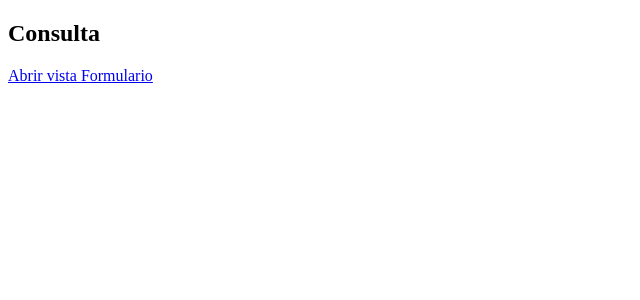
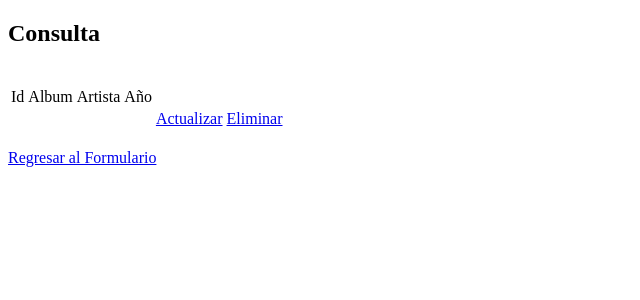
Before and after one commit to Tex558/POO206, a Flask app: template Flask/templates/consulta.html in a window 1280 px wide. Shown: the top 300 px of the page, without its empty margins (0-640 px from the left). Run offline with Flask 3, Linux system fonts and the light colour scheme; the template is opened without the code that fills it, so the values that code supplies are empty; some libraries are stand-ins or nearby versions.

Commit message:
Practica 10 Terminada

```diff
--- a/Flask/app.py
+++ b/Flask/app.py
@@ -24,7 +24,7 @@ def DB_check():
         return jsonify( {'status':'error','message':str(e)} ),500
 
 
-#Ruta principal y de consulta
+#Ruta principal
 @app.route('/')
 def home():
     try:
@@ -40,9 +40,23 @@ def home():
     finally:
         cursor.close()
 
-@app.route('/consulta')
-def consulta():
-    return render_template('consulta.html')
+#Ruta con parametros
+#@app.route('/saludo/<nombre>')
+    #return 'Un saludo a la grasa '+ nombre +'!'
+
+#Ruta de detalle
+@app.route('/detalles/<int:id>')
+def detalle(id):
+    try:
+        cursor = mysql.connection.cursor()
+        cursor.execute('SELECT * FROM Albums WHERE id=%s', (id,))
+        consultaId = cursor.fetchone()
+        return render_template('consulta.html', Albums=consultaId)
+    except Exception as e:
+        print('Error al consultar por id:' +e)
+        return redirect(url_for('home'))
+    finally:
+        cursor.close()
 
 #Ruta insert
 @app.route('/guardarAlbum', methods=['POST'])
--- a/Flask/templates/consulta.html
+++ b/Flask/templates/consulta.html
@@ -8,7 +8,29 @@
 
 <body>
     <h2>Consulta</h2>
-    <a href="/"> Abrir vista Formulario </a>
+    <table>
+        <thead>
+            <tr>
+                <td>Id</td>
+                <td>Album</td>
+                <td>Artista</td>
+                <td>Año</td>
+            </tr>
+        </thead>
+        <tbody>
+                <tr>
+                    <td>{{ Albums.0 }}</td>
+                    <td>{{ Albums.1 }}</td>
+                    <td>{{ Albums.2 }}</td>
+                    <td>{{ Albums.3 }}</td>
+                    <br>
+                    <td><a href="#">Actualizar</a></td>
+                    <td><a href="#">Eliminar</a></td>
+                </tr>
+        </tbody>
+    </table>
+    <br>
+    <a href="/"> Regresar al Formulario </a>
 </body>
 
 </html>
--- a/Flask/templates/formulario.html
+++ b/Flask/templates/formulario.html
@@ -7,7 +7,7 @@
 <head>
 
 <body>
-    <h2> Vista del Formulario </h2>
+    <h2> Formulario </h2>
     <a href="/consulta"> Abrir vista Consulta </a>
 
     <br>
```
